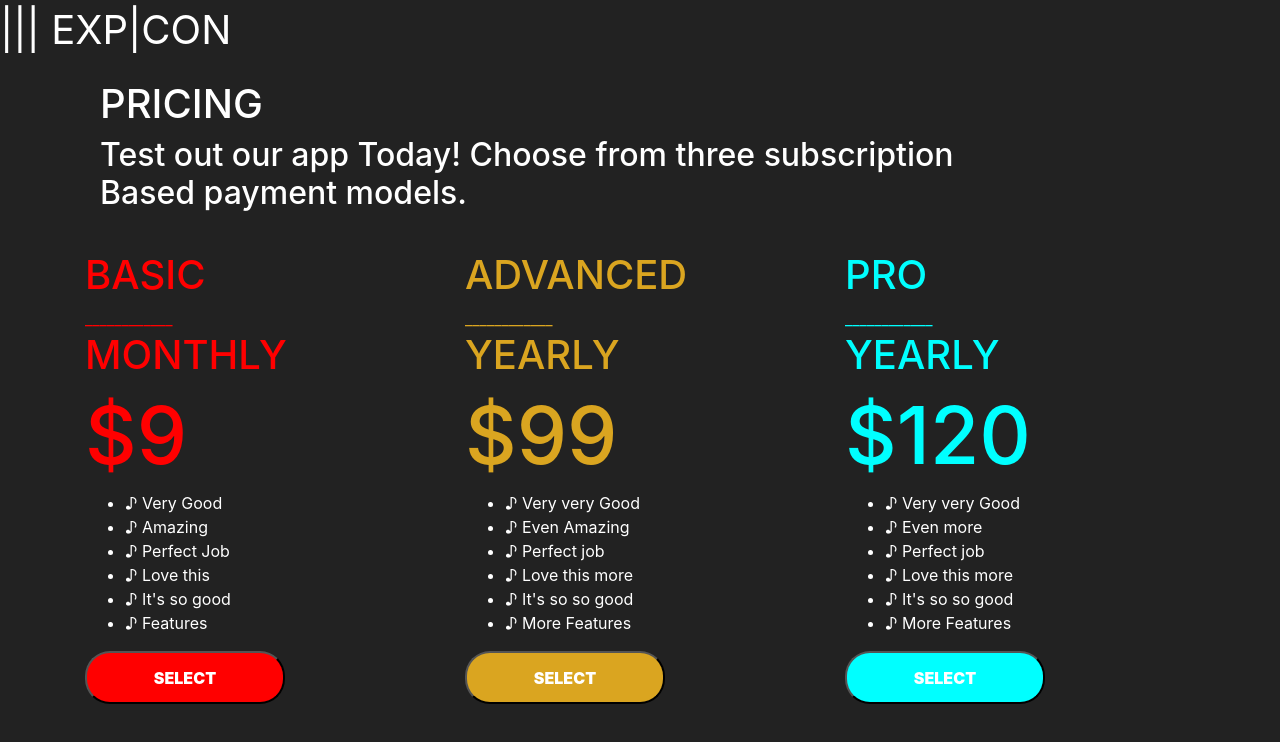
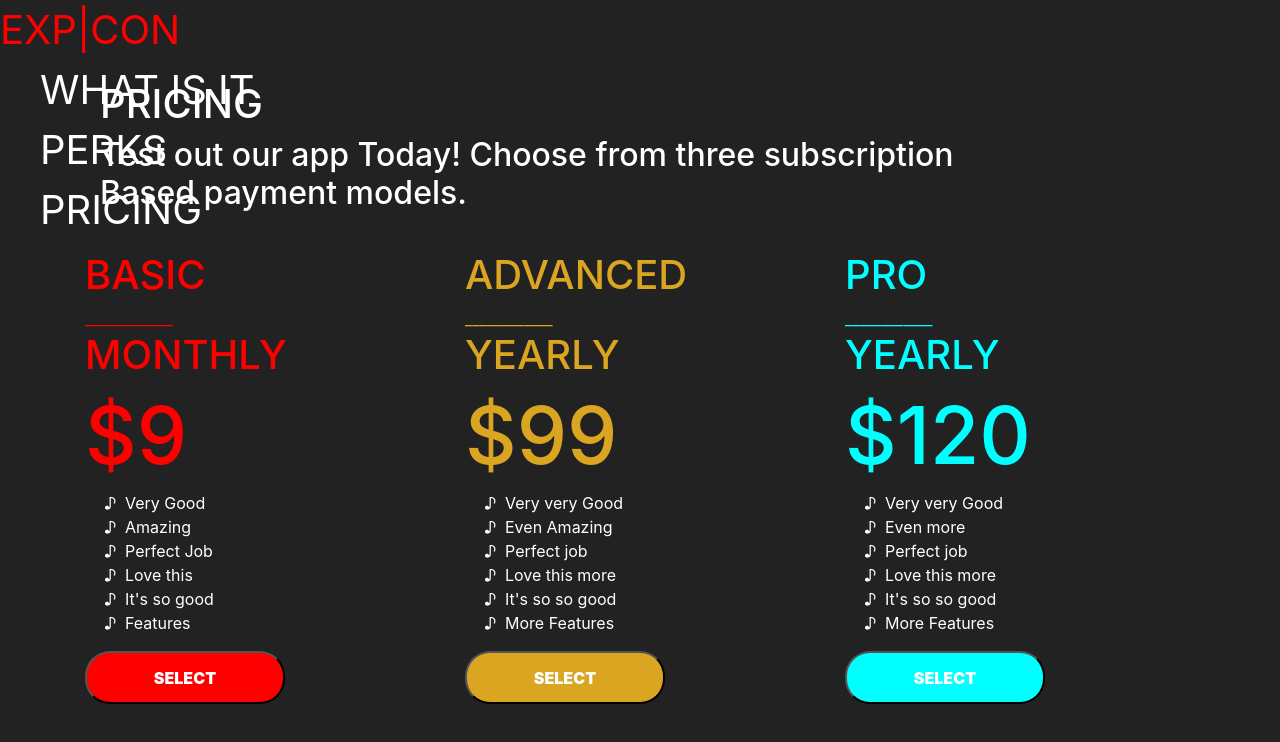
Before and after one commit to ThomasA64/speer-front-end, a React (Create React App) app: page /pricing in a window 1280 px wide. Shown: the top 742 px of the page. Built offline with nearby package versions, Linux system fonts and the light colour scheme.

Commit message:
add basic styling and list to Nav component

```diff
--- a/src/components/Nav.js
+++ b/src/components/Nav.js
@@ -2,5 +2,14 @@ import React from "react";
 import Navbar from "react-bootstrap/Navbar";
 
 export default function Nav() {
-  return <nav class="navstyle">||| EXP|CON</nav>;
+  return (
+    <nav class="navstyle">
+      <div className="logo"> EXP|CON </div>
+      <ul className="nav-menu">
+        <li className="nav-item">WHAT IS IT</li>
+        <li className="nav-item">PERKS</li>
+        <li className="nav-item">PRICING</li>
+      </ul>
+    </nav>
+  );
 }
--- a/src/components/Pricing.js
+++ b/src/components/Pricing.js
@@ -19,12 +19,12 @@ export default function Pricing() {
             <h1>MONTHLY</h1>
             <h1 className="price">$9</h1>
             <ul className="features">
-              <li>♪ Very Good</li>
-              <li>♪ Amazing</li>
-              <li>♪ Perfect Job</li>
-              <li>♪ Love this</li>
-              <li>♪ It's so good</li>
-              <li>♪ Features</li>
+              <li> Very Good</li>
+              <li> Amazing</li>
+              <li> Perfect Job</li>
+              <li> Love this</li>
+              <li> It's so good</li>
+              <li> Features</li>
             </ul>
             <button class="sel bas">
               {" "}
@@ -39,12 +39,12 @@ export default function Pricing() {
             <h1>YEARLY</h1>
             <h1 className="price">$99</h1>
             <ul className="features">
-              <li>♪ Very very Good</li>
-              <li>♪ Even Amazing</li>
-              <li>♪ Perfect job</li>
-              <li>♪ Love this more</li>
-              <li>♪ It's so so good</li>
-              <li>♪ More Features</li>
+              <li> Very very Good</li>
+              <li> Even Amazing</li>
+              <li> Perfect job</li>
+              <li> Love this more</li>
+              <li> It's so so good</li>
+              <li> More Features</li>
             </ul>
             <button class="sel adv">
               {" "}
@@ -59,12 +59,12 @@ export default function Pricing() {
             <h1>YEARLY</h1>
             <h1 className="price">$120</h1>
             <ul className="features">
-              <li>♪ Very very Good</li>
-              <li>♪ Even more</li>
-              <li>♪ Perfect job</li>
-              <li>♪ Love this more</li>
-              <li>♪ It's so so good</li>
-              <li>♪ More Features</li>
+              <li> Very very Good</li>
+              <li> Even more</li>
+              <li> Perfect job</li>
+              <li> Love this more</li>
+              <li> It's so so good</li>
+              <li> More Features</li>
             </ul>
             <button class="sel prosel">
               {" "}
--- a/src/styles/nav.css
+++ b/src/styles/nav.css
@@ -3,3 +3,15 @@
   font-size: 40px;
   height: 50px;
 }
+
+.nav-menu {
+  list-style: none;
+}
+
+.nav-item:hover {
+  color: red;
+}
+
+.logo {
+  color: red;
+}
--- a/src/styles/pricing.css
+++ b/src/styles/pricing.css
@@ -37,6 +37,7 @@ ul {
 
 .features {
   color: white;
+  list-style-type: "♪  ";
 }
 
 .price {
```
